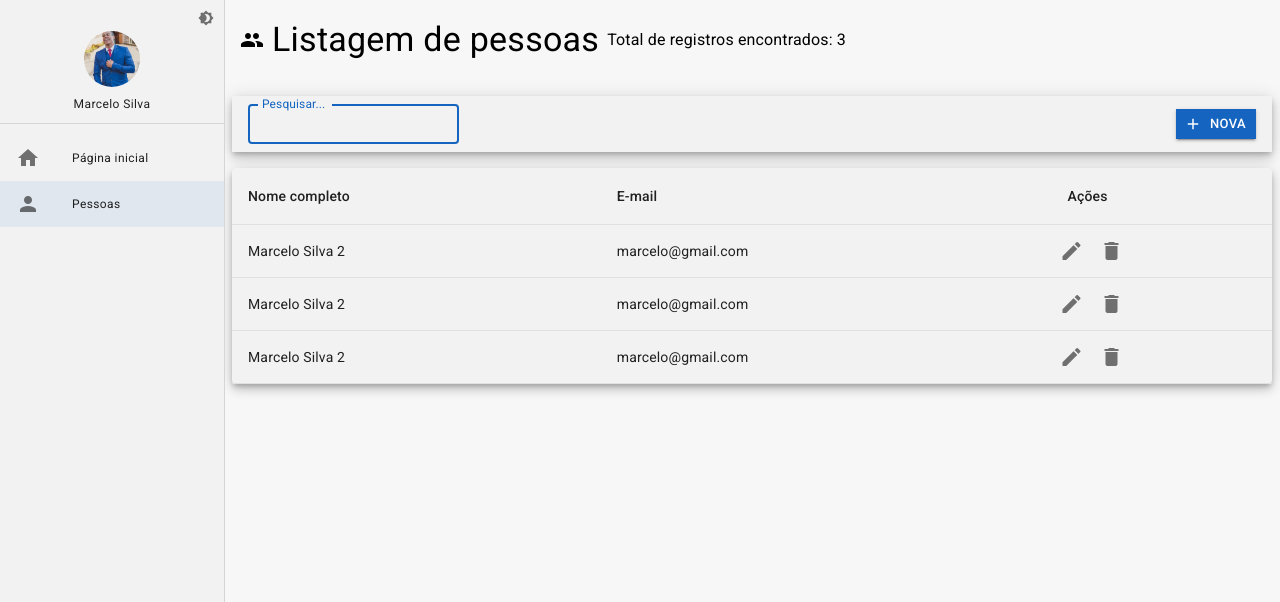
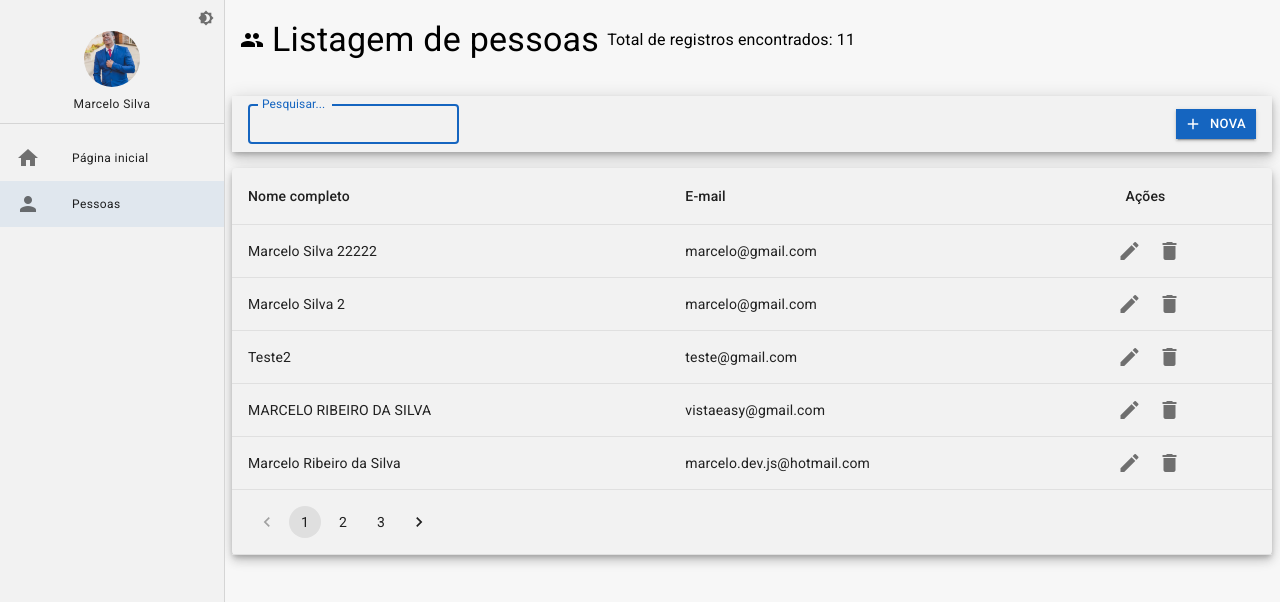
Before and after one commit to EuMarcel0/cadastro, a React (Vite) app: page /pessoas in a window 1280 px wide. Shown: the top 602 px of the page. Built offline with nearby package versions, Linux system fonts and the light colour scheme; data requests are answered from the project's data file.

Commit message:
chore: function created for saved and edit people in list

```diff
--- a/mock/db.json
+++ b/mock/db.json
@@ -1,22 +1,70 @@
 {
   "pessoas": [
     {
-      "id": 1,
+      "id": 2,
+      "fullName": "Marcelo Silva 22222",
       "email": "marcelo@gmail.com",
-      "cityId": 1,
-      "fullName": "Marcelo Silva 2"
-    },
-    {
-      "id": 2,
-      "email": "marcelo@gmail.com",
-      "cityId": 1,
-      "fullName": "Marcelo Silva 2"
+      "cityId": 1
     },
     {
       "id": 4,
       "email": "marcelo@gmail.com",
       "cityId": 1,
       "fullName": "Marcelo Silva 2"
+    },
+    {
+      "fullName": "Teste2",
+      "email": "teste@gmail.com",
+      "cityId": "444",
+      "id": 5
+    },
+    {
+      "fullName": "MARCELO RIBEIRO DA SILVA",
+      "email": "vistaeasy@gmail.com",
+      "cityId": "222",
+      "id": 6
+    },
+    {
+      "fullName": "Marcelo Ribeiro da Silva",
+      "email": "marcelo.dev.js@hotmail.com",
+      "cityId": "3333",
+      "id": 7
+    },
+    {
+      "fullName": "MARCELO RIBEIRO DA SILVA",
+      "email": "vistaeasy@gmail.com",
+      "cityId": "7777",
+      "id": 8
+    },
+    {
+      "id": 9,
+      "fullName": "MARCELO RIBEIRO DA SILVA",
+      "email": "vistaeasy@gmail.com",
+      "cityId": "67676766"
+    },
+    {
+      "id": 10,
+      "fullName": "Marcelo Ribeiro da Silva",
+      "email": "marcelo.dev.js@hotmail.com",
+      "cityId": "999999"
+    },
+    {
+      "fullName": "Marcelo Ribeiro da Silva",
+      "email": "marcelo.dev.js@hotmail.com",
+      "cityId": "1010101010",
+      "id": 11
+    },
+    {
+      "fullName": "Marcelo Ribeiro da Silva",
+      "email": "marcelo.dev.js@hotmail.com",
+      "cityId": "3333",
+      "id": 12
+    },
+    {
+      "fullName": "Marcelo Ribeiro da Silva",
+      "email": "marcelo.dev.js@hotmail.com",
+      "cityId": "Bom jesus da Lapa",
+      "id": 13
     }
   ]
 }
--- a/src/pages/pessoas/DetalhesPessoas.tsx
+++ b/src/pages/pessoas/DetalhesPessoas.tsx
@@ -6,10 +6,10 @@ import { FerramentasDetalhes, UnformInputText } from '../../shared/components';
 import { LayoutBaseDePagina } from '../../shared/layouts';
 import { PersonService } from '../../shared/services/person/PersonService';
 
-interface IDetalhesPessoasProps {
+interface IFormProps {
 	email: string;
 	fullName: string;
-	cityId: string;
+	cityId: number;
 }
 
 export const DetalhesPessoas: React.FC = () => {
@@ -17,8 +17,10 @@ export const DetalhesPessoas: React.FC = () => {
 	const navigate = useNavigate();
 	const unformRef = useRef<FormHandles>(null);
 	const [name, setName] = useState('');
+	const [loading, setLoaging] = useState(false);
 
 	useEffect(() => {
+		if (id !== 'nova') {
 			PersonService.getById(Number(id))
 				.then((response) => {
 					if (response instanceof Error) {
@@ -29,19 +31,53 @@ export const DetalhesPessoas: React.FC = () => {
 						setName(response.fullName);
 					}
 				});
+		}
 	}, [id]);
+
+	const handleSave = (data: IFormProps,) => {
+		setLoaging(true);
+		if (id === 'nova') {
+			PersonService.create(data)
+				.then((response) => {
+					setLoaging(false);
+					if (response instanceof Error) {
+						alert(response.message);
+					} else {
+						alert('OK');
+						navigate(`/pessoas/detalhe/${response}`);
+					}
+				});
+		} else {
+			PersonService.updateById(Number(id), { id: Number(id), ...data })
+				.then((response) => {
+					if (response instanceof Error) {
+						alert(response.message);
+					}
+					alert('Registro alterado com sucesso');
+					navigate('/pessoas');
+				});
+
+		}
+	};
 
 	return (
 		<LayoutBaseDePagina
-			title={`Editando ${name}`}
+			title={id === 'nova' ? 'Cadastrando uma nova pessoa' : `Editando ${name}`}
 			icon='people-edit'
 			toolbar={<FerramentasDetalhes
 				onClickInBack={() => navigate('/pessoas')}
-
+				onClickInSave={() => unformRef.current?.submitForm()}
+				onClickInSaveAndBack={() => unformRef.current?.submitForm()}
+				onClickInNew={() => navigate('/pessoas/detalhe/nova')}
+				showButtonDelete={id !== 'nova'}
+				showButtonNew={id !== 'nova'}
+				showButtonSaveAndBack
+				showButtonSave
+				showButtonBack
 			/>
 			}
 		>
-			<Form ref={unformRef} onSubmit={() => console.log('Enviou os dados')}>
+			<Form ref={unformRef} onSubmit={handleSave}>
 				<UnformInputText name='fullName' label='Nome completo...' />
 				<UnformInputText name='email' label='E-mail...' />
 				<UnformInputText name='cityId' label='Código da cidade' />
--- a/src/pages/pessoas/ListagemPessoas.tsx
+++ b/src/pages/pessoas/ListagemPessoas.tsx
@@ -66,6 +66,8 @@ export const ListagemPessoas: React.FC = () => {
 				textOfSearch={search}
 				handleTextOfSearch={text => setSearchParams({ busca: text, pagina: '1' }, { replace: true })}
 				handleInputClear={() => setSearchParams('')}
+				onClickButtonNew={() => navigate('/pessoas/detalhe/nova')}
+
 			/>
 			}
 
```
Lines whose indentation alone changed are shown as unchanged.
